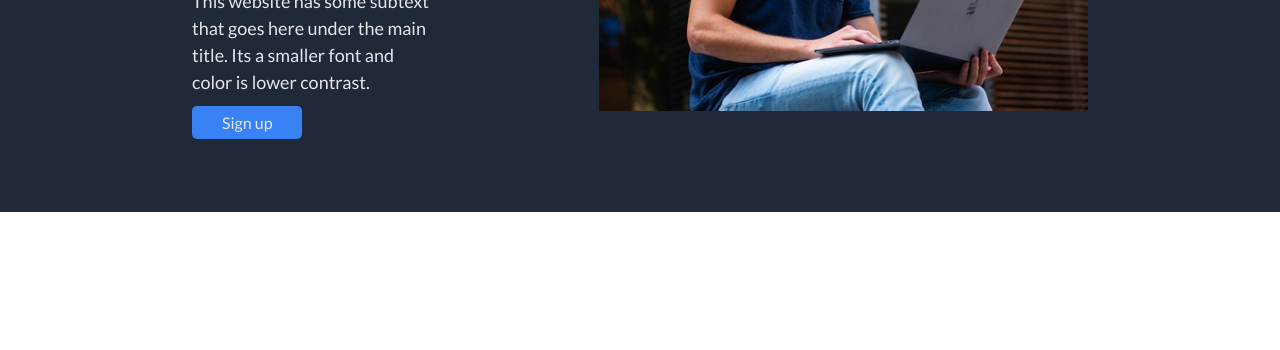
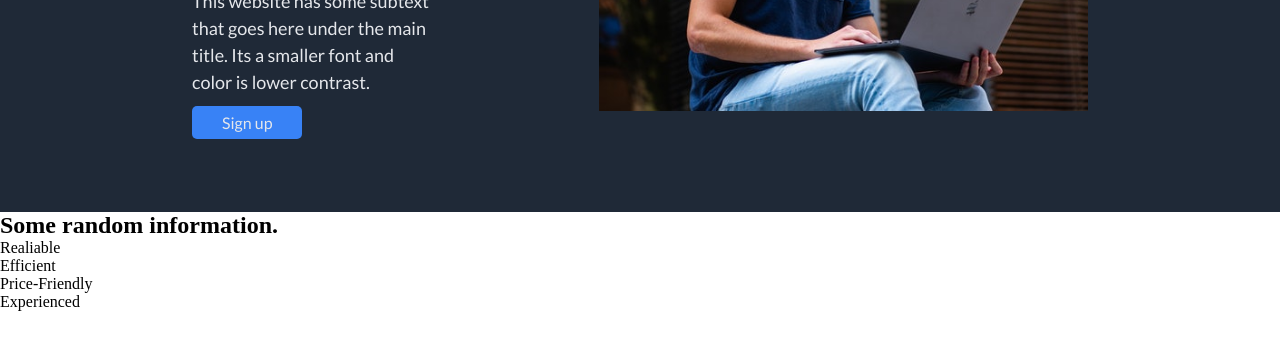
Before and after one commit to Ralatcode/basic_landing_page, a plain HTML site: page index.html in a window 1280 px wide. Shown: the part 356-706 px from the top of the page. Drawn offline with Linux system fonts and the light colour scheme.

Commit message:
Added html skeleton for the about section

```diff
--- a/index.html
+++ b/index.html
@@ -35,5 +35,21 @@
             </div>
         </div>
     </section>
+
+    <section class="about">
+        <div class="about-container">
+            <div class="about-head">
+                <h2>Some random information.</h2>
+            </div>
+
+            <div class="about-content">
+                <div class="content">Realiable</div>
+                <div class="content">Efficient</div>
+                <div class="content">Price-Friendly</div>
+                <div class="content">Experienced</div>
+            </div>
+
+        </div>
+    </section>
 </body>
 </html>
```
